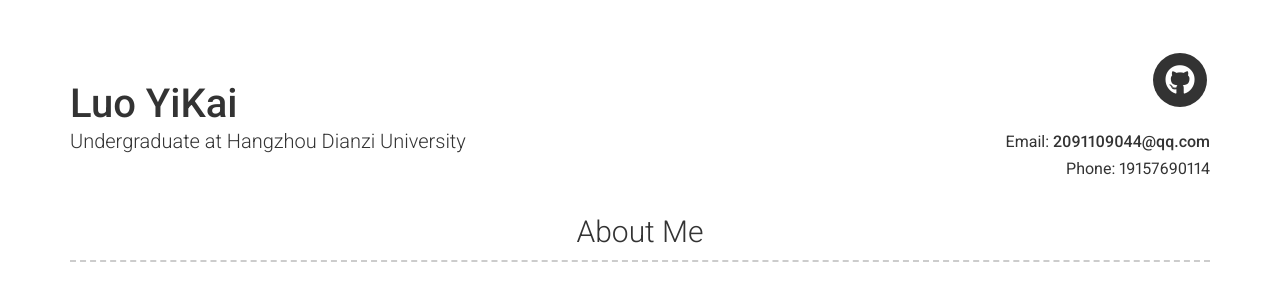
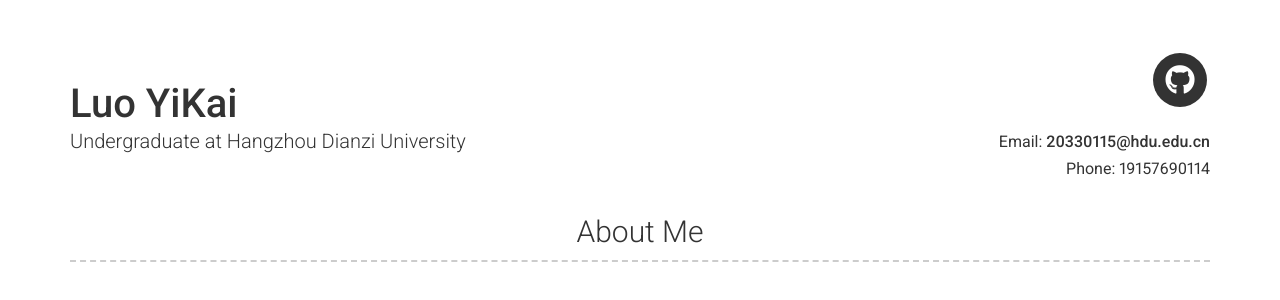
Before and after one commit to LYK0520/LYK0520.github.io, a Jekyll site: the page built from index.md, in a window 1280 px wide. Shown: the top 300 px of the page. Built offline with Jekyll 4.4.1, drawn with Linux system fonts in a browser that asks for light colours; nearby versions of some CDN libraries; some of the changed text lies outside the part shown; grey boxes are pictures that could not be loaded.

Commit message:
Update _config.yml

```diff
--- a/_config.yml
+++ b/_config.yml
@@ -8,7 +8,7 @@ version: 2
 # Personal info
 name: Luo YiKai
 title: Undergraduate at Hangzhou Dianzi University
-email: 2091109044@qq.com
+email: 20330115@hdu.edu.cn
 # email_title: Email (Email title override)
 phone: 19157690114
 # phone_title: Phone (Phone title override)
```
